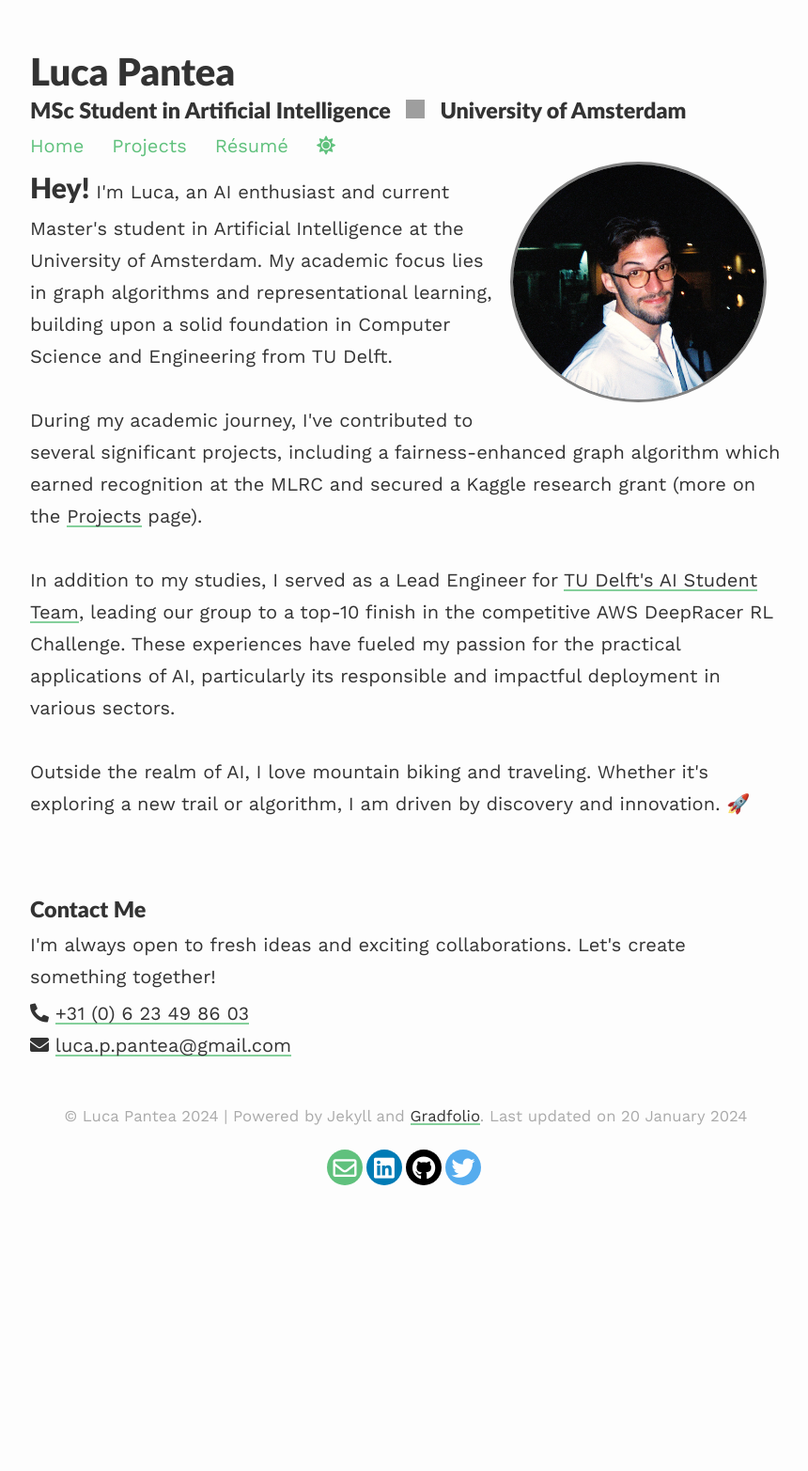
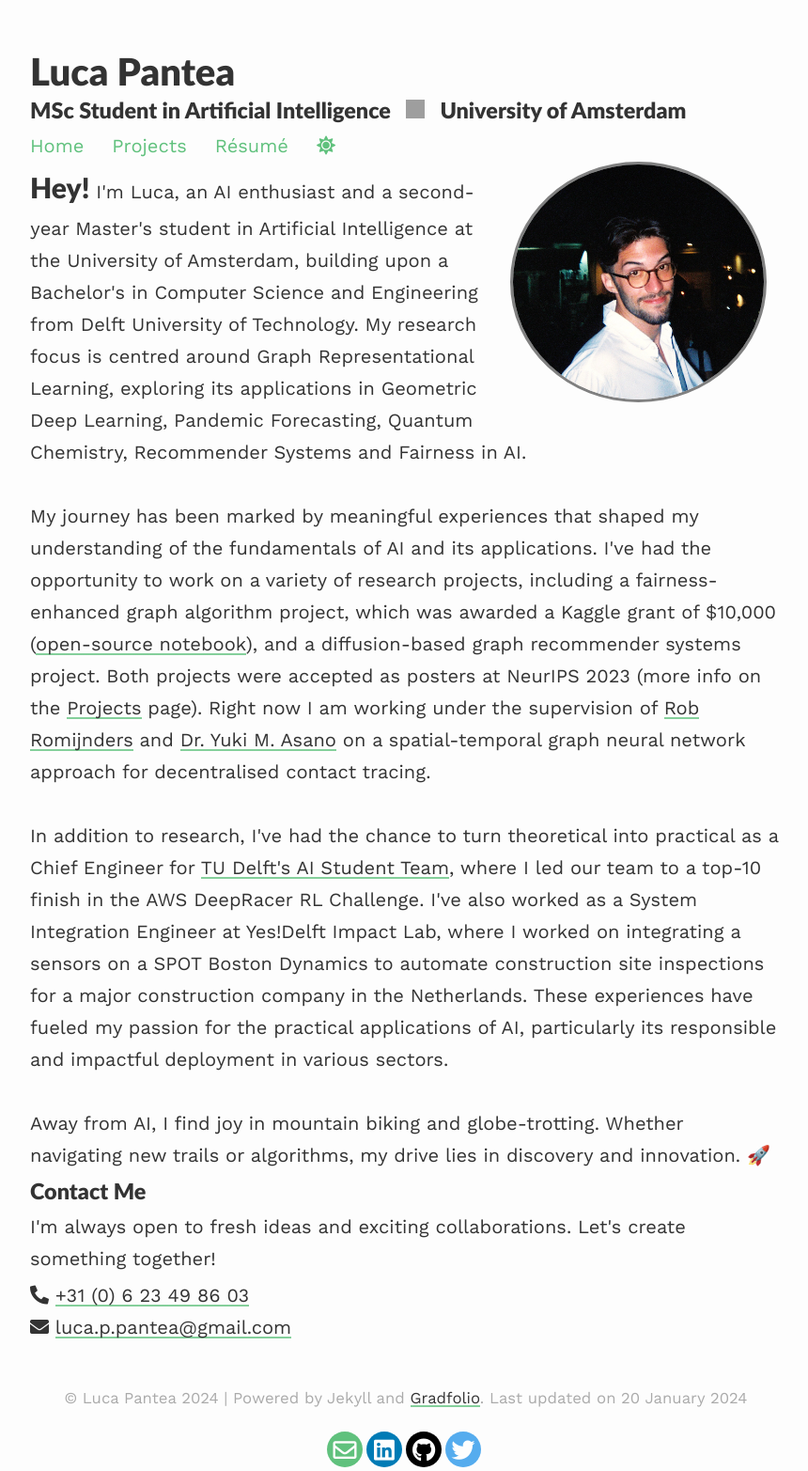
Before and after one commit to lucapantea/lucapantea.github.io, a Jekyll site: the page built from index.md, in a window 1280 px wide. Shown: the whole page at 94% size, without its empty margins (208-1068 px from the left). Built offline with Jekyll 4.4.1, drawn with Linux system fonts in a browser that asks for light colours; nearby versions of some CDN libraries; before the commit the page ends 1265 px from its top, so only the background shows below that; grey boxes are pictures that could not be loaded.

Commit message:
update landing page

```diff
--- a/index.md
+++ b/index.md
@@ -7,17 +7,14 @@ profile:
 published: true
 ---
 
-<h2 style="display: inline;">Hey!</h2><p style="display: inline;"> I'm Luca, an AI enthusiast and current Master's student in Artificial Intelligence at the University of Amsterdam. My academic focus lies in graph algorithms and representational learning, building upon a solid foundation in Computer Science and Engineering from TU Delft.<br><br></p>
+<h2 style="display: inline;">Hey!</h2><p style="display: inline;"> I'm Luca, an AI enthusiast and a second-year Master's student in Artificial Intelligence at the University of Amsterdam, building upon a Bachelor's in Computer Science and Engineering from Delft University of Technology. My research focus is centred around Graph Representational Learning, exploring its applications in Geometric Deep Learning, Pandemic Forecasting, Quantum Chemistry, Recommender Systems and Fairness in AI.<br><br></p>
 
-<p style="display: inline;">During my academic journey, I've contributed to several significant projects, including a fairness-enhanced graph algorithm which earned recognition at the MLRC and secured a Kaggle research grant (more on the <a href="/projects/">Projects</a> page). <br><br></p>
+<p style="display: inline;"> My journey has been marked by meaningful experiences that shaped my understanding of the fundamentals of AI and its applications. I've had the opportunity to work on a variety of research projects, including a fairness-enhanced graph algorithm project, which was awarded a Kaggle grant of $10,000 (<a href="https://www.kaggle.com/code/lucapantea1/reproducibility-study-of-crosswalk">open-source notebook</a>), and a diffusion-based graph recommender systems project. Both projects were accepted as posters at NeurIPS 2023 (more info on the <a href="/projects/">Projects</a> page). Right now I am working under the supervision of <a href="https://robromijnders.github.io/">Rob Romijnders</a> and <a href="https://yukimasano.github.io/">Dr. Yuki M. Asano</a> on a spatial-temporal graph neural network approach for decentralised contact tracing.<br><br></p>
 
-<p style="display: inline;"> In addition to my studies, I served as a Lead Engineer for <a href="https://www.teamepoch.net/">TU Delft's AI Student Team</a>, leading our group to a top-10 finish in the competitive AWS DeepRacer RL Challenge. These experiences have fueled my passion for the practical applications of AI, particularly its responsible and impactful deployment in various sectors.<br><br></p>
+<p style="display: inline;">
+In addition to research, I've had the chance to turn theoretical into practical as a Chief Engineer for <a href="https://www.teamepoch.net/">TU Delft's AI Student Team</a>, where I led our team to a top-10 finish in the AWS DeepRacer RL Challenge. I've also worked as a System Integration Engineer at Yes!Delft Impact Lab, where I worked on integrating a sensors on a SPOT Boston Dynamics to automate construction site inspections for a major construction company in the Netherlands. These experiences have fueled my passion for the practical applications of AI, particularly its responsible and impactful deployment in various sectors.<br><br></p>
 
-
-<p style="display: inline;">Outside the realm of AI, I love mountain biking and traveling. Whether it's exploring a new trail or algorithm, I am driven by discovery and innovation. 🚀</p>
-
-
-<br>
+<p style="display: inline;">Away from AI, I find joy in mountain biking and globe-trotting. Whether navigating new trails or algorithms, my drive lies in discovery and innovation. 🚀 </p>
 
 <h3>Contact Me</h3>
 <p style="margin-top: 0; margin-bottom: 5px;">I'm always open to fresh ideas and exciting collaborations. Let's create something together!</p>
```
